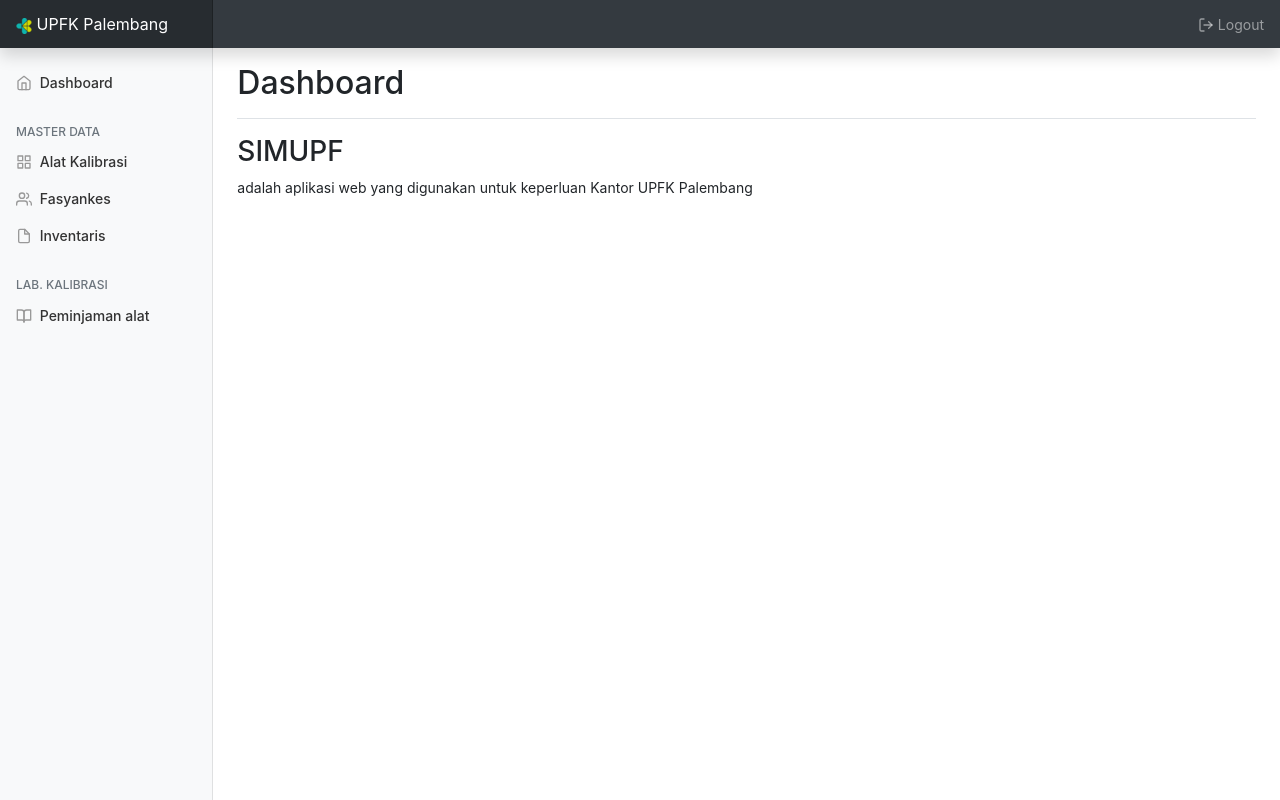
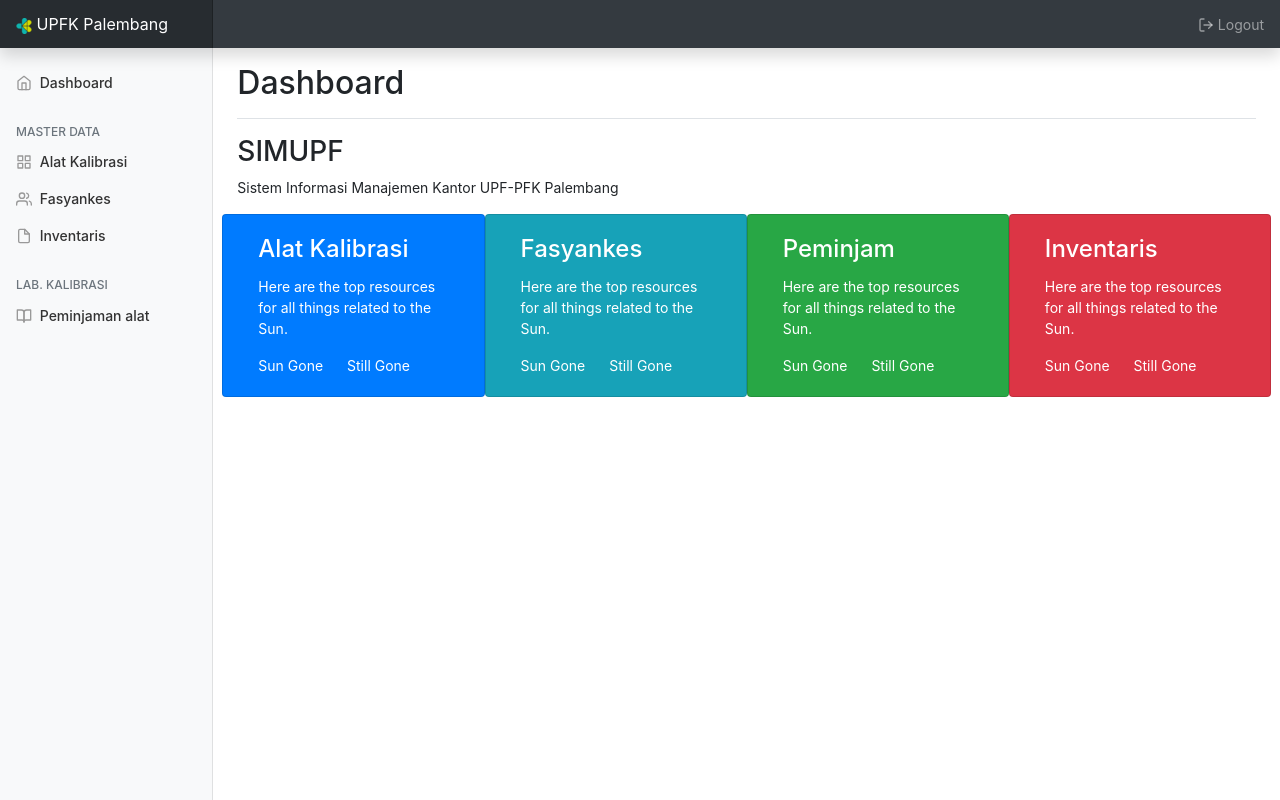
Before and after one commit to Hendrow/sim_upf, a Flask app: page /dashboard in a window 1280 px wide. Run offline with Flask 2, Linux system fonts and the light colour scheme; the visitor is signed in with stand-in values (Sample User, id 1); some libraries are stand-ins or nearby versions.

Commit message:
card di dashboard

```diff
--- a/aplikasi/templates/dashboard.html
+++ b/aplikasi/templates/dashboard.html
@@ -7,7 +7,50 @@
     </div>
 
     <h3>SIMUPF</h3>
-    <p>adalah aplikasi web yang digunakan untuk keperluan Kantor UPFK Palembang</p>
+    <p>Sistem Informasi Manajemen Kantor UPF-PFK Palembang</p>
+
+    <div class="row">
+    <!-- card -->
+    <div class="card text-white bg-primary col-sm" >
+      <div class="card-body">
+        <h4 class="card-title">Alat Kalibrasi</h4>
+        <p class="card-text">Here are the top resources for all things related to the Sun.</p>
+        <!-- Links -->
+        <a href="#" class="card-link text-white">Sun Gone</a>
+        <a href="#" class="card-link text-white">Still Gone</a>
+      </div>
+      </div>
+
+      <div class="card text-white bg-info col-sm" >
+      <div class="card-body">
+        <h4 class="card-title">Fasyankes</h4>
+        <p class="card-text">Here are the top resources for all things related to the Sun.</p>
+        <!-- Links -->
+        <a href="#" class="card-link text-white">Sun Gone</a>
+        <a href="#" class="card-link text-white">Still Gone</a>
+      </div>
+      </div>
+
+      <div class="card text-white bg-success col-sm" >
+      <div class="card-body">
+        <h4 class="card-title">Peminjam</h4>
+        <p class="card-text">Here are the top resources for all things related to the Sun.</p>
+        <!-- Links -->
+        <a href="#" class="card-link text-white">Sun Gone</a>
+        <a href="#" class="card-link text-white">Still Gone</a>
+      </div>
+      </div>
+
+      <div class="card text-white bg-danger col-sm" >
+        <div class="card-body">
+          <h4 class="card-title">Inventaris</h4>
+          <p class="card-text">Here are the top resources for all things related to the Sun.</p>
+          <!-- Links -->
+          <a href="#" class="card-link text-white">Sun Gone</a>
+          <a href="#" class="card-link text-white">Still Gone</a>
+        </div>
+        </div>
+    <!-- end card -->
 
   </main>
 {% endblock %}
```
